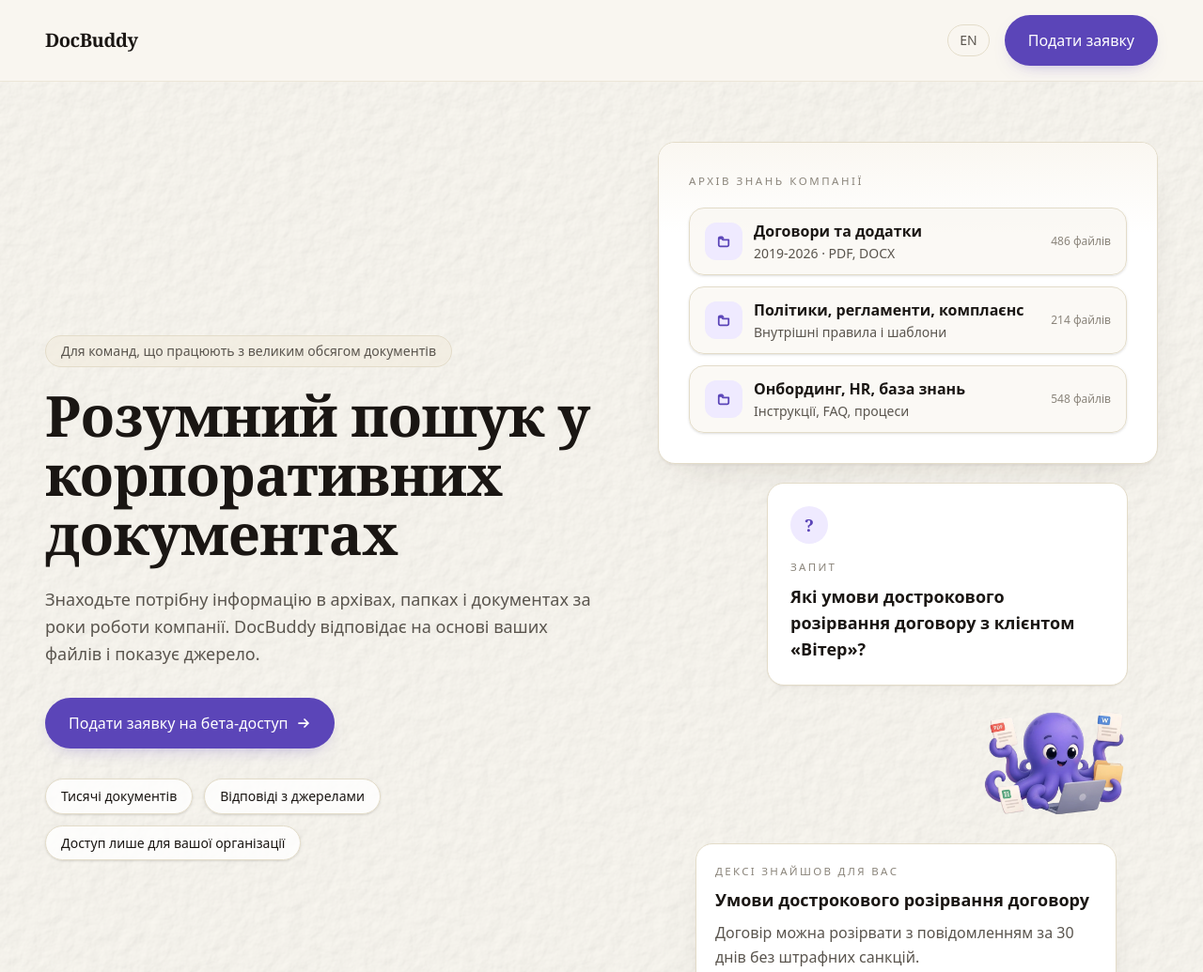
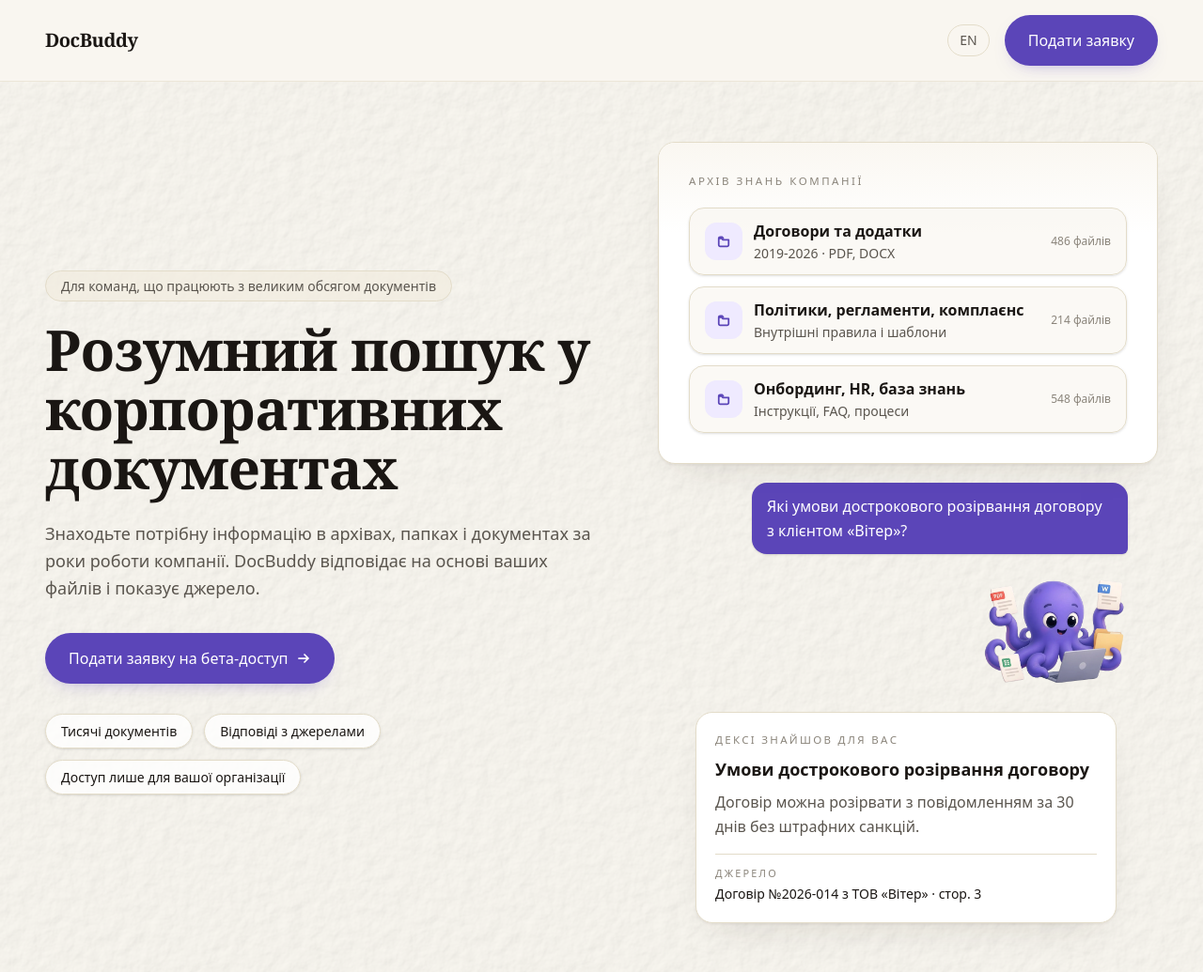
Before and after one commit to docstreams/archidex, an Astro site: page / in a window 1280 px wide. Shown: the top 1035 px of the page at 94% size. Built offline with nearby package versions, Linux system fonts and the light colour scheme; Astro itself is replaced by a stand-in of ours.

Commit message:
refactor(web): restyle hero question as chat bubble

```diff
--- a/src/components/Hero.astro
+++ b/src/components/Hero.astro
@@ -129,23 +129,14 @@ const strings = t(locale).hero;
             </div>
           </div>
 
-          <div
-            class="paper-card relative self-end p-5 sm:mr-8 sm:max-w-sm sm:p-6"
-          >
-            <span
-              class="font-display text-accent bg-accent-soft flex h-10 w-10 items-center justify-center rounded-full text-lg font-semibold"
-              aria-hidden="true"
+          <div class="flex justify-end sm:pr-8">
+            <div
+              class="bg-accent max-w-[85%] rounded-2xl rounded-br-md px-4 py-3 shadow-sm sm:max-w-[80%]"
             >
-              ?
-            </span>
-            <p
-              class="text-ink-soft mt-4 text-[0.68rem] font-medium tracking-[0.18em] uppercase sm:text-[0.72rem] sm:tracking-[0.2em]"
-            >
-              {strings.questionLabel}
-            </p>
-            <p class="text-ink mt-2 text-base font-semibold sm:text-lg">
-              {strings.questionText}
-            </p>
+              <p class="text-sm leading-relaxed text-white sm:text-base">
+                {strings.questionText}
+              </p>
+            </div>
           </div>
 
           <div
--- a/src/i18n/translations/en.ts
+++ b/src/i18n/translations/en.ts
@@ -45,7 +45,6 @@ export const en: TranslationSchema = {
         badge: "548 files",
       },
     ],
-    questionLabel: "Question",
     questionText:
       "What are the terms for early termination of the contract with Viter?",
     answerLabel: "Dex found this for you",
--- a/src/i18n/translations/uk.ts
+++ b/src/i18n/translations/uk.ts
@@ -43,7 +43,6 @@ export const uk = {
         badge: "548 файлів",
       },
     ],
-    questionLabel: "Запит",
     questionText:
       "Які умови дострокового розірвання договору з клієнтом «Вітер»?",
     answerLabel: "Дексі знайшов для вас",
```
